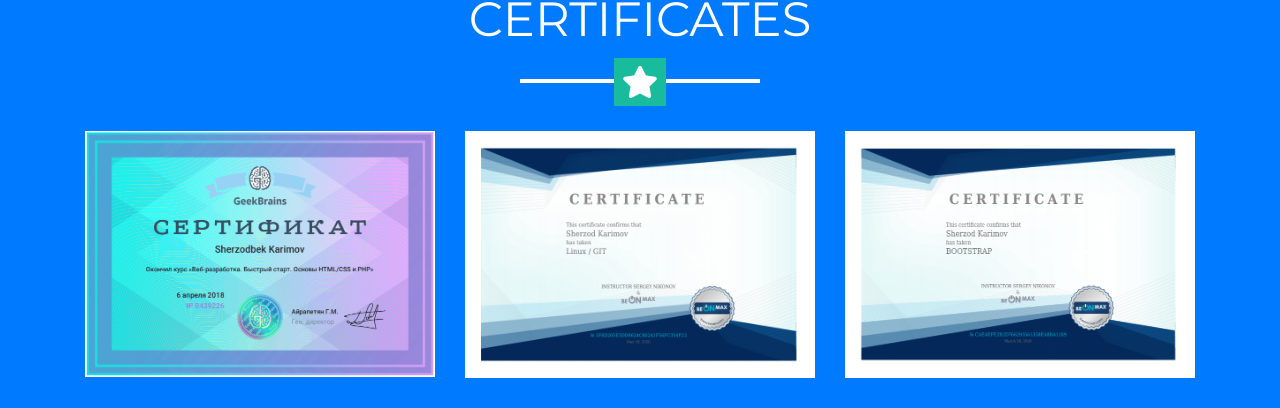
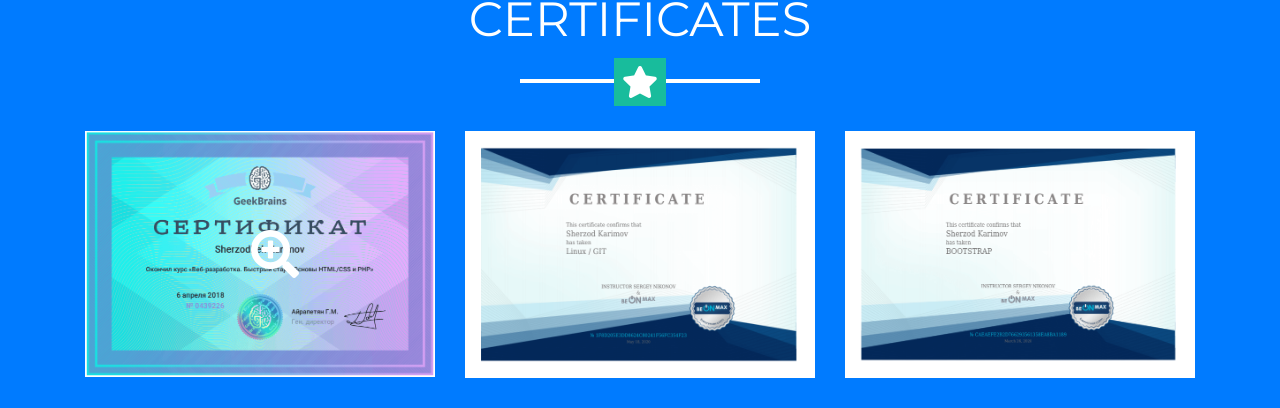
Before and after one commit to marsik12/marsik12.github.io, a website with bundled scripts: page index.html in a window 1280 px wide. Shown: the part 1740-2148 px from the top of the page. Built offline with nearby package versions, Linux system fonts and the light colour scheme; a script that the page names is missing.

Commit message:
Update index.html

```diff
--- a/index.html
+++ b/index.html
@@ -176,6 +176,11 @@
 				<div class="col-md-6 col-lg-4 mb-3">
 					<a class="d-block mx-auto" href="https://drive.google.com/open?id=1HM14yg8UwtoPRAFQQyfdeydd8zkDSsBt"
 						target="_blank">
+						<div class="portfolio-item-caption d-flex position-absolute h-100 w-100">
+							<div class="portfolio-item-caption-content my-auto w-100 text-center text-white">
+								<i class="fas fa-search-plus fa-3x"></i>
+							</div>
+						</div>
 						<img class="img-fluid" src="img/sertificates/sertificate_001.png" alt="">
 					</a>
 				</div>
```
